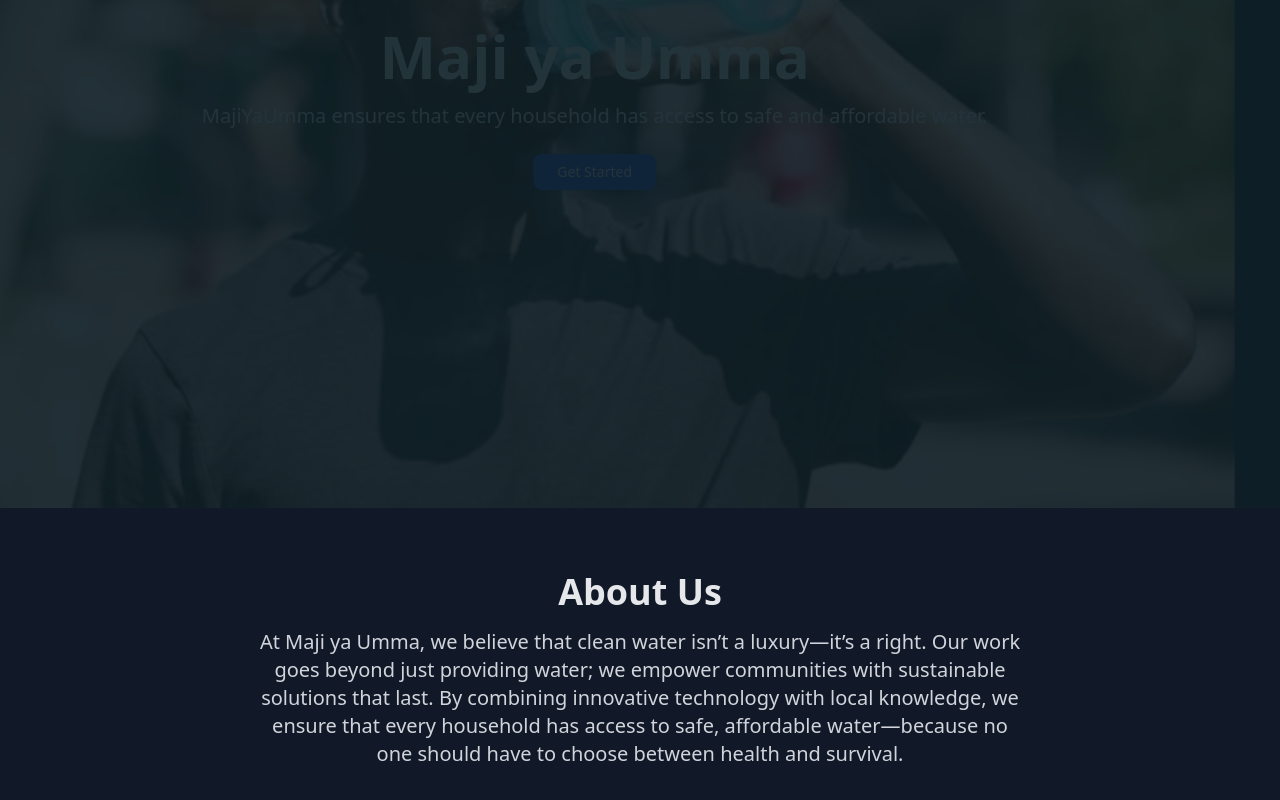
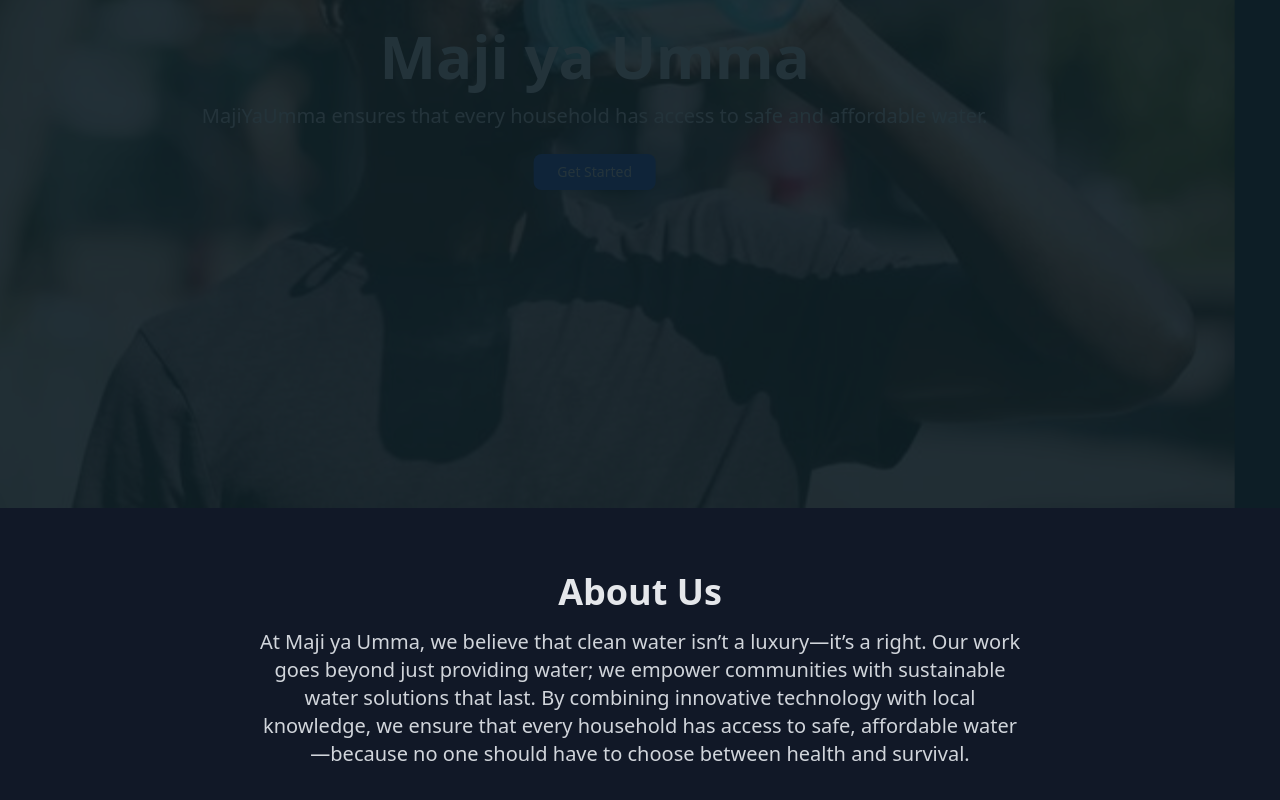
Before and after one commit to XTed234/maji-ya-umma, a React (Vite) app in the folder newClient/: page / in a window 1280 px wide. Shown: the part 292-1092 px from the top of the page. Built offline with nearby package versions, Linux system fonts and the light colour scheme.

Commit message:
Merge branch 'main' of https://github.com/XTed234/maji-ya-umma DONE

```diff
--- a/newClient/src/pages/User/home.jsx
+++ b/newClient/src/pages/User/home.jsx
@@ -78,7 +78,7 @@ export default function HomePage() {
         <div className="bg-gray-900 text-gray-300 py-16 px-6 text-center">
           <h2 className="text-4xl font-bold mb-4 text-gray-200">About Us</h2>
           <p className="text-lg md:text-xl max-w-3xl mx-auto">
-            At Maji ya Umma, we believe that clean water isn’t a luxury—it’s a right. Our work goes beyond just providing water; we empower communities with sustainable solutions that last. By combining innovative technology with local knowledge, we ensure that every household has access to safe, affordable water—because no one should have to choose between health and survival.
+            At Maji ya Umma, we believe that clean water isn’t a luxury—it’s a right. Our work goes beyond just providing water; we empower communities with sustainable water solutions that last. By combining innovative technology with local knowledge, we ensure that every household has access to safe, affordable water—because no one should have to choose between health and survival.
           </p>
         </div>
       </div>
```
